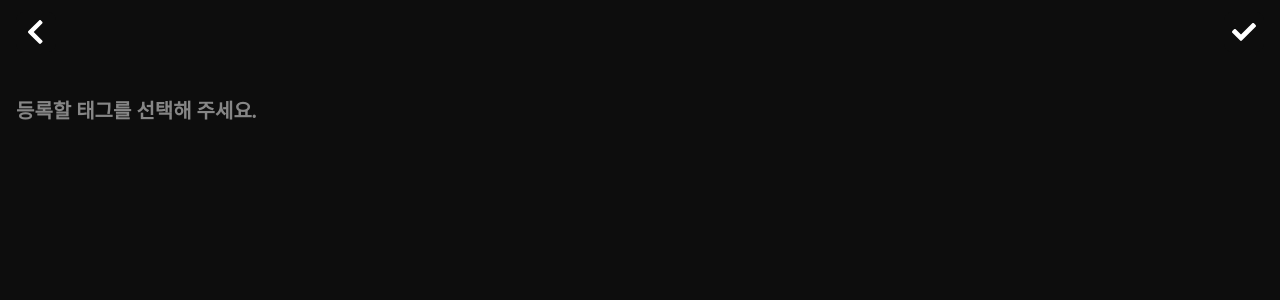
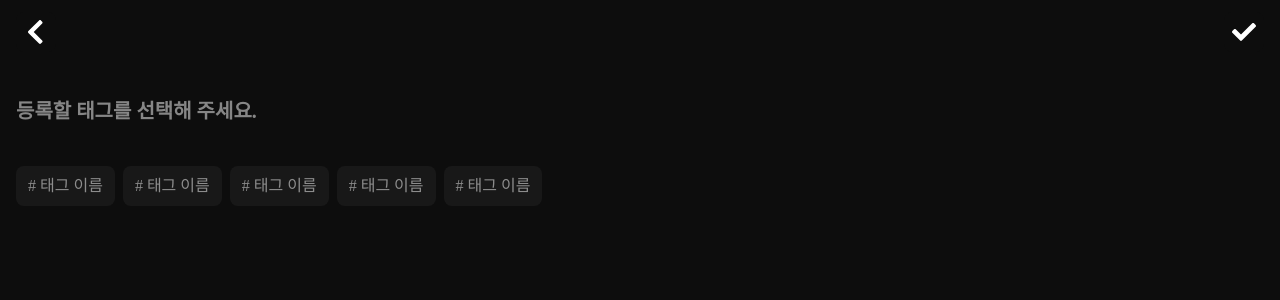
Before and after one commit to weirdry/react-memo, a React (Create React App) app: page /select-tag in a window 1280 px wide. Shown: the top 300 px of the page. Built offline with nearby package versions, Linux system fonts and the light colour scheme; a web font is replaced by a local one.

Commit message:
Chip component restructured as input checkbox/radio

```diff
--- a/src/components/chip/chip.component.tsx
+++ b/src/components/chip/chip.component.tsx
@@ -1,23 +1,26 @@
-import { MouseEvent } from 'react'
+import { MouseEvent, ElementType } from 'react'
 
 import selectIcon from '../../assets/icons/iconSelector'
 
-import { ChipContainer, ChipMd, ChipSm } from './chip.styles'
+import { ChipMd, ChipSm, ContentsContainer } from './chip.styles'
 
 type ChipSize = 'md' | 'sm'
+type ChipType = 'checkbox' | 'radio' | 'button'
 
 type ChipProps = {
+	isDefault: boolean
+	chipSize: ChipSize
+	chipType: ChipType
+	symbol: string
 	text: string
 	count?: number
-	isSelected: boolean
-	chipType: 'tag' | 'all' | 'new'
-	size: ChipSize
-	handleClick?: (e: MouseEvent<HTMLButtonElement>) => void
+	checked?: boolean
 	deletable: boolean
+	handleClick?: (e: MouseEvent<HTMLDivElement>) => void
 }
 
-const selectChip = (size: ChipSize): typeof ChipContainer => {
-	switch (size) {
+const selectChipSize = (chipSize: ChipSize): ElementType => {
+	switch (chipSize) {
 		case 'md':
 			return ChipMd
 		case 'sm':
@@ -26,66 +29,59 @@ const selectChip = (size: ChipSize): typeof ChipContainer => {
 }
 
 export default function Chip(props: ChipProps) {
-	const { text, count, isSelected, chipType, size, handleClick, deletable } =
-		props
+	const {
+		isDefault,
+		chipSize,
+		chipType,
+		symbol,
+		text,
+		count,
+		checked,
+		deletable,
+		handleClick,
+	} = props
 
-	const SelectedChip = selectChip(size)
+	const SelectedChip = selectChipSize(chipSize)
 	const CloseIcon = selectIcon('close')
 
-	switch (chipType) {
-		case 'tag':
 	return (
-				<SelectedChip
-					isSelected={isSelected}
-					onClick={handleClick}
-					type="button"
+		<SelectedChip>
+			{chipType !== 'button' && (
+				<input
+					type={chipType}
+					defaultChecked={checked}
+					name="tag"
+					value={isDefault ? '' : text}
+				/>
+			)}
+			<ContentsContainer
+				onClick={
+					chipType === 'button' && handleClick !== undefined
+						? handleClick
+						: undefined
+				}
 			>
 				<div className="texts-container">
-						<span className="symbol">#</span> {text}
+					{!isDefault && <span className="symbol">{symbol}</span>}
+					<span className="text">{text}</span>
 				</div>
-					{size === 'md' && <span className="count">{count}</span>}
+
+				{count !== undefined && <span className="count">{count}</span>}
 				{deletable && (
 					<div className="icon-container">
 						<CloseIcon />
 					</div>
 				)}
-				</SelectedChip>
-			)
-		case 'all':
-			return (
-				<SelectedChip
-					isSelected={isSelected}
-					onClick={handleClick}
-					type="button"
-				>
-					<div className="texts-container">전체</div>
-					{size === 'md' && <span className="count">{count}</span>}
-					{deletable && (
-						<div className="icon-container">
-							<CloseIcon />
-						</div>
-					)}
-				</SelectedChip>
-			)
-		case 'new':
-			return (
-				<SelectedChip isSelected={false} onClick={handleClick} type="button">
-					<div className="texts-container">
-						<span className="symbol">
-							<b>+</b>
-						</span>{' '}
-						{text}
-					</div>
+			</ContentsContainer>
 		</SelectedChip>
 	)
 }
-}
 
 Chip.defaultProps = {
+	isDefault: false,
+	chipSize: 'md',
+	chipType: 'checkbox',
+	symbol: '#',
 	text: '태그 이름',
-	count: 0,
-	isSelected: false,
-	chipType: 'tag',
-	size: 'md',
 	deletable: false,
 }
--- a/src/components/chip/chip.styles.ts
+++ b/src/components/chip/chip.styles.ts
@@ -1,14 +1,12 @@
-import styled, { css } from 'styled-components'
+import styled from 'styled-components'
 
 type ChipContainerProps = {
 	isSelected: boolean
 }
 
-export const ChipContainer = styled.button<ChipContainerProps>`
-	all: unset;
-	cursor: pointer;
-
+export const ContentsContainer = styled.div`
 	display: flex;
+	flex-direction: row;
 	align-items: center;
 	gap: 0.5rem;
 
@@ -16,6 +14,42 @@ export const ChipContainer = styled.button<ChipContainerProps>`
 
 	word-wrap: normal;
 	word-break: normal;
+`
+
+export const ChipContainer = styled.label<ChipContainerProps>`
+	display: flex;
+	flex-direction: row;
+
+	cursor: pointer;
+
+	input {
+		all: unset;
+		width: 0;
+		height: 0;
+	}
+
+	${ContentsContainer} {
+		.texts-container {
+			display: flex;
+			align-items: center;
+			gap: 0.25rem;
+
+			span.text,
+			span.symbol {
+				font-family: var(--typo-chip-inactive-font-family);
+				font-weight: var(--typo-chip-inactive-font-weight);
+				font-size: var(--typo-chip-inactive-font-size);
+				line-height: var(--typo-chip-inactive-line-height);
+			}
+		}
+	}
+
+	span.count {
+		font-family: var(--typo-chip-caption-font-family);
+		font-weight: var(--typo-chip-caption-font-weight);
+		font-size: var(--typo-chip-caption-font-size);
+		line-height: var(--typo-chip-caption-line-height);
+	}
 
 	.icon-container {
 		width: 1rem;
@@ -27,17 +61,8 @@ export const ChipContainer = styled.button<ChipContainerProps>`
 		}
 	}
 
-	span.count {
-		font-family: var(--typo-chip-caption-font-family);
-		font-weight: var(--typo-chip-caption-font-weight);
-		font-size: var(--typo-chip-caption-font-size);
-		line-height: var(--typo-chip-caption-line-height);
-	}
-
-	${(props) =>
-		props.isSelected
-			? css`
-					.texts-container {
+	input:checked + ${ContentsContainer} {
+		.texts-container span.text {
 			font-family: var(--typo-chip-active-font-family);
 			font-weight: var(--typo-chip-active-font-weight);
 			font-size: var(--typo-chip-active-font-size);
@@ -47,120 +72,88 @@ export const ChipContainer = styled.button<ChipContainerProps>`
 		.icon-container * {
 			fill: var(--colour-chip-inverted-on-background-active);
 		}
+	}
 `
-			: css`
+
+export const ChipSm = styled(ChipContainer)`
+	${ContentsContainer} {
+		background-color: none;
+		box-shadow: 0 0 0 0.0625rem
+			var(--colour-chip-default-on-background-inactive) inset;
+		color: var(--colour-chip-default-on-background-inactive);
+		padding: 0.25rem 0.5rem;
+
 		.texts-container {
+			span.text {
 				font-family: var(--typo-chip-inactive-font-family);
 				font-weight: var(--typo-chip-inactive-font-weight);
 				font-size: var(--typo-chip-inactive-font-size);
 				line-height: var(--typo-chip-inactive-line-height);
 			}
-			  `}
-`
-
-export const ChipSm = styled(ChipContainer)`
-	padding: 0.25rem 0.5rem;
-
-	.texts-container {
-		font-family: var(--typo-chip-inactive-font-family);
-		font-weight: var(--typo-chip-inactive-font-weight);
-		font-size: var(--typo-chip-inactive-font-size);
-		line-height: var(--typo-chip-inactive-line-height);
+		}
 	}
 
-	${(props) =>
-		props.isSelected
-			? css`
+	${ContentsContainer}:hover {
+		background-color: var(--colour-chip-default-background-hover);
+		color: var(--colour-chip-default-on-background-hover);
+	}
+	${ContentsContainer}:active {
+		background-color: var(--colour-chip-default-background-pressed);
+		color: var(--colour-chip-default-on-background-pressed);
+	}
+
+	input:checked + ${ContentsContainer} {
 		background-color: var(--colour-chip-inverted-background-inactive);
 		box-shadow: none;
-
 		color: var(--colour-chip-inverted-on-background-active);
-
 		.texts-container span.symbol {
 			color: var(--colour-chip-inverted-on-background-inactive);
 		}
-			  `
-			: css`
-					background-color: none;
-					box-shadow: 0 0 0 0.0625rem
-						var(--colour-chip-default-on-background-inactive) inset;
+	}
 
-					color: var(--colour-chip-default-on-background-inactive);
-			  `}
-
-	&:hover {
-		${(props) =>
-			props.isSelected
-				? css`
+	input:checked + ${ContentsContainer}:hover {
 		background-color: var(--colour-chip-inverted-background-hover);
 		box-shadow: none;
-
 		color: var(--colour-chip-inverted-on-background-hover);
-				  `
-				: css`
-						background-color: var(--colour-chip-default-background-hover);
-						color: var(--colour-chip-default-on-background-hover);
-				  `}
 	}
-
-	&:active {
-		${(props) =>
-			props.isSelected
-				? css`
+	input:checked + ${ContentsContainer}:active {
 		background-color: var(--colour-chip-inverted-background-pressed);
 		box-shadow: none;
-
 		color: var(--colour-chip-inverted-on-background-pressed);
-				  `
-				: css`
-						background-color: var(--colour-chip-default-background-pressed);
-						color: var(--colour-chip-default-on-background-pressed);
-				  `}
 	}
 `
 
 export const ChipMd = styled(ChipContainer)`
+	${ContentsContainer} {
+		background-color: var(--colour-chip-default-background-inactive);
+		box-shadow: none;
+		color: var(--colour-chip-default-on-background-inactive);
 		padding: 0.5rem 0.75rem;
-	border: none;
+	}
 
-	${(props) =>
-		props.isSelected
-			? css`
+	${ContentsContainer}:hover {
+		background-color: var(--colour-chip-default-background-hover);
+		color: var(--colour-chip-default-on-background-hover);
+	}
+	${ContentsContainer}:active {
+		background-color: var(--colour-chip-default-background-pressed);
+		color: var(--colour-chip-default-on-background-pressed);
+	}
+
+	input:checked + ${ContentsContainer} {
 		background-color: var(--colour-chip-inverted-background-active);
 		color: var(--colour-chip-inverted-on-background-active);
-
 		.texts-container span.symbol {
 			color: var(--colour-chip-inverted-on-background-inactive);
 		}
-			  `
-			: css`
-					background-color: var(--colour-chip-default-background-inactive);
-					color: var(--colour-chip-default-on-background-inactive);
-			  `}
+	}
 
-	&:hover {
-		${(props) =>
-			props.isSelected
-				? css`
+	input:checked + ${ContentsContainer}:hover {
 		background-color: var(--colour-chip-inverted-background-hover);
 		color: var(--colour-chip-inverted-on-background-hover);
-				  `
-				: css`
-						background-color: var(--colour-chip-default-background-hover);
-						color: var(--colour-chip-default-on-background-hover);
-				  `}
 	}
-
-	&:active {
-		${(props) =>
-			props.isSelected
-				? css`
+	input:checked + ${ContentsContainer}:active {
 		background-color: var(--colour-chip-inverted-background-pressed);
 		color: var(--colour-chip-inverted-on-background-pressed);
-				  `
-				: css`
-						background-color: var(--colour-chip-default-background-pressed);
-						color: var(--colour-chip-default-on-background-pressed);
-				  `}
 	}
 `
--- a/src/components/input-tag/input-tag.component.tsx
+++ b/src/components/input-tag/input-tag.component.tsx
@@ -32,13 +32,13 @@ export default function InputTag(props: InputTagProps) {
 
 	return (
 		<InputTagContainer
-			type="search"
+			// type="text"
 			name="tagInput"
 			placeholder={placeholder}
 			value={inputValue}
 			onChange={handleInputChange}
 			autoFocus={autoFocus}
-			autoComplete="new-password"
+			autoComplete="off"
 		/>
 	)
 }
--- a/src/components/tag-bar/tag-bar.styles.ts
+++ b/src/components/tag-bar/tag-bar.styles.ts
@@ -1,12 +1,14 @@
 import styled from 'styled-components'
 
 import { IconButtonContainer } from '../icon-button/icon-button.styles'
+import { ChipContainer } from '../chip/chip.styles'
 
 export const TagBarContainer = styled.div`
 	width: 100%;
 	overflow-x: scroll;
 
 	display: flex;
+	flex-direction: row;
 	align-items: center;
 	gap: 0.5rem;
 
@@ -19,9 +21,10 @@ export const TagBarContainer = styled.div`
 	${IconButtonContainer} {
 		height: 2.5rem;
 		width: 2.5rem;
+		flex-shrink: 0;
 	}
 
-	* {
+	${ChipContainer} {
 		flex-shrink: 0;
 	}
 `
--- a/src/routes/select-tag/select-tag.component.tsx
+++ b/src/routes/select-tag/select-tag.component.tsx
@@ -1,9 +1,10 @@
-import { MouseEvent } from 'react'
+import { MouseEvent, FormEvent } from 'react'
 
 import { useNavigate } from 'react-router-dom'
 
 import ToolBar from '../../components/tool-bar/tool-bar.component'
 import IconButton from '../../components/icon-button/icon-button.component'
+import Chip from '../../components/chip/chip.component'
 
 import { SelectTagContainer } from './select-tag.styles'
 
@@ -12,8 +13,12 @@ export default function SelectTag() {
 
 	const handleBackwards = (e: MouseEvent<HTMLButtonElement>) => navigate(-1)
 
+	const handleSubmit = (e: FormEvent<HTMLFormElement>) => {
+		e.preventDefault()
+	}
+
 	return (
-		<SelectTagContainer>
+		<SelectTagContainer onSubmit={handleSubmit}>
 			<ToolBar
 				isLeftSideOn
 				leftSideChildren={
@@ -23,6 +28,14 @@ export default function SelectTag() {
 			/>
 			<div className="body-container">
 				<h2>등록할 태그를 선택해 주세요.</h2>
+
+				<div className="tags-container">
+					<Chip />
+					<Chip />
+					<Chip />
+					<Chip />
+					<Chip />
+				</div>
 			</div>
 		</SelectTagContainer>
 	)
--- a/src/routes/select-tag/select-tag.styles.ts
+++ b/src/routes/select-tag/select-tag.styles.ts
@@ -26,5 +26,17 @@ export const SelectTagContainer = styled.form`
 			font-size: var(--typo-route-sectiontitle-font-size);
 			line-height: var(--typo-route-sectiontitle-line-height);
 		}
+
+		.tags-container {
+			width: 100%;
+
+			display: flex;
+			gap: 0.5rem;
+			flex-wrap: wrap;
+
+			* {
+				flex-grow: 0;
+			}
+		}
 	}
 `
```
Also changed, not shown: src/components/tag-bar/tag-bar.component.tsx (+15 -4 lines), src/components/tag-list/tag-list.component.tsx (+10 -4 lines). Lines whose indentation alone changed are shown as unchanged.
